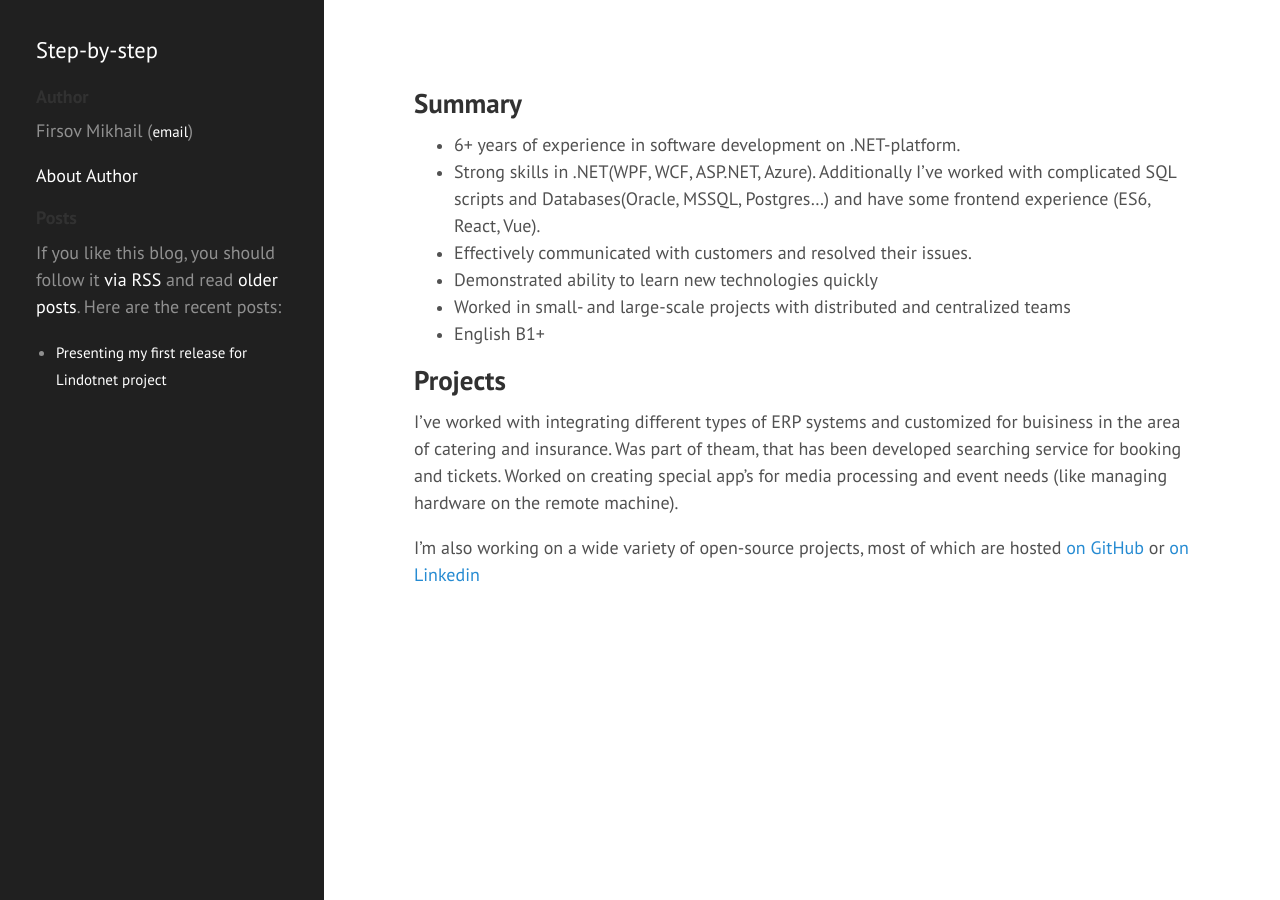
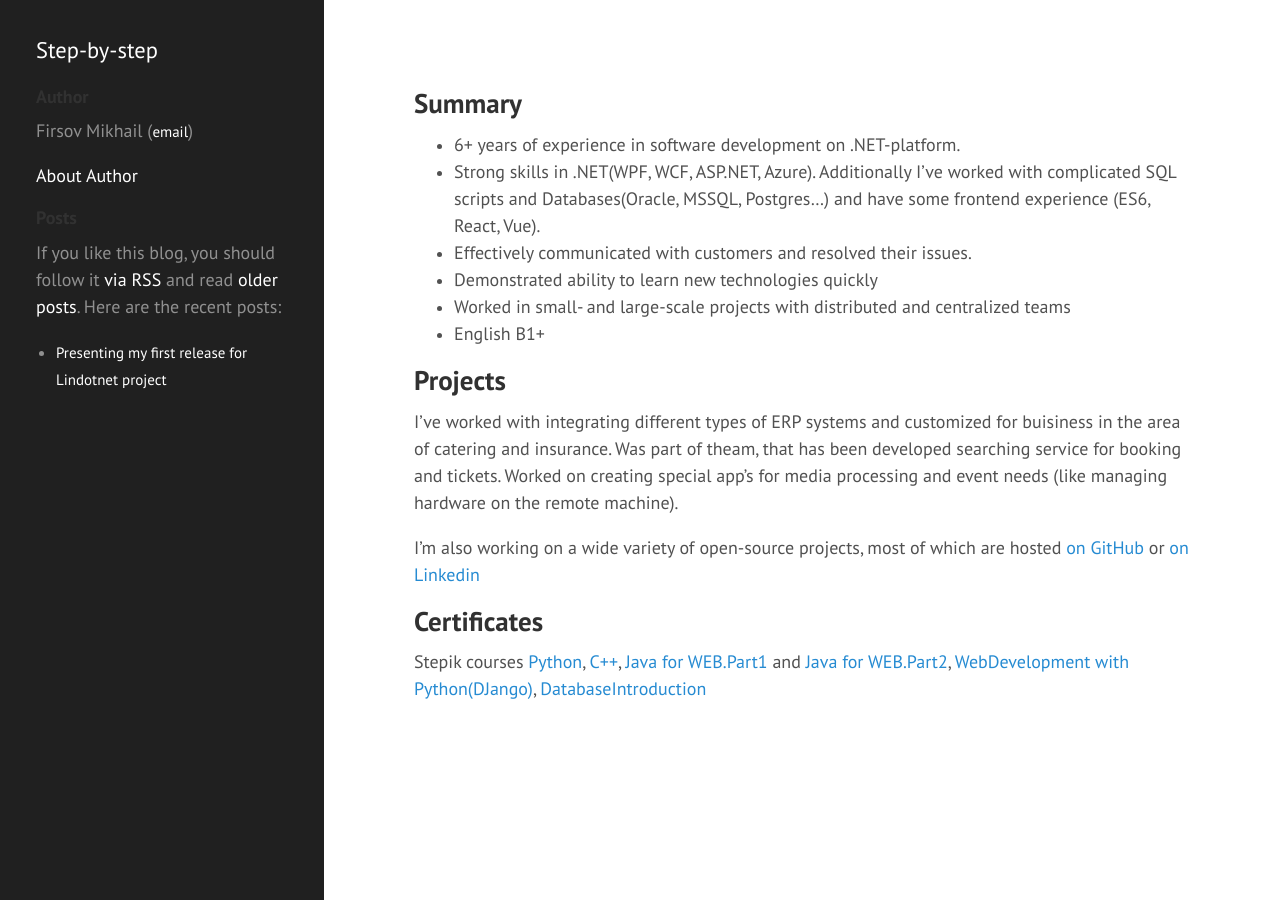
Before and after one commit to FirsovMS/firsovms.github.io, a Jekyll site: the page built from about.md, in a window 1280 px wide. Built offline with Jekyll 4.4.1, drawn with Linux system fonts in a browser that asks for light colours.

Commit message:
Added certificates folder and modified about section

```diff
--- a/about.md
+++ b/about.md
@@ -18,3 +18,9 @@ Was part of theam, that has been developed searching service for booking and tic
 Worked on creating special app's for media processing and event needs (like managing hardware on the remote machine).
 
 I'm also working on a wide variety of open-source projects, most of which are hosted [on GitHub](https://github.com/FirsovMS/) or [on Linkedin](https://www.linkedin.com/in/mikhael-firsov-851512138/)
+
+## Certificates
+Stepik courses
+[Python](https://firsovms.github.io/certs/stepik/stepik-certificate-67-12df5cb.pdf),
+[C++](https://firsovms.github.io/certs/stepik/stepik-certificate-7-128f198.pdf),
+ [Java for WEB.Part1](https://firsovms.github.io/certs/stepik/stepik-certificate-146-30da123.pdf) and [Java for WEB.Part2](https://firsovms.github.io/certs/stepik/stepik-certificate-186-fa07c4a.pdf), [WebDevelopment with Python(DJango)](https://firsovms.github.io/certs/stepik/stepik-certificate-154-d0d4091.pdf), [DatabaseIntroduction](https://firsovms.github.io/certs/stepik/stepik-certificate-551-97016b6.pdf)
```
Also changed, not shown: 6 other files.
